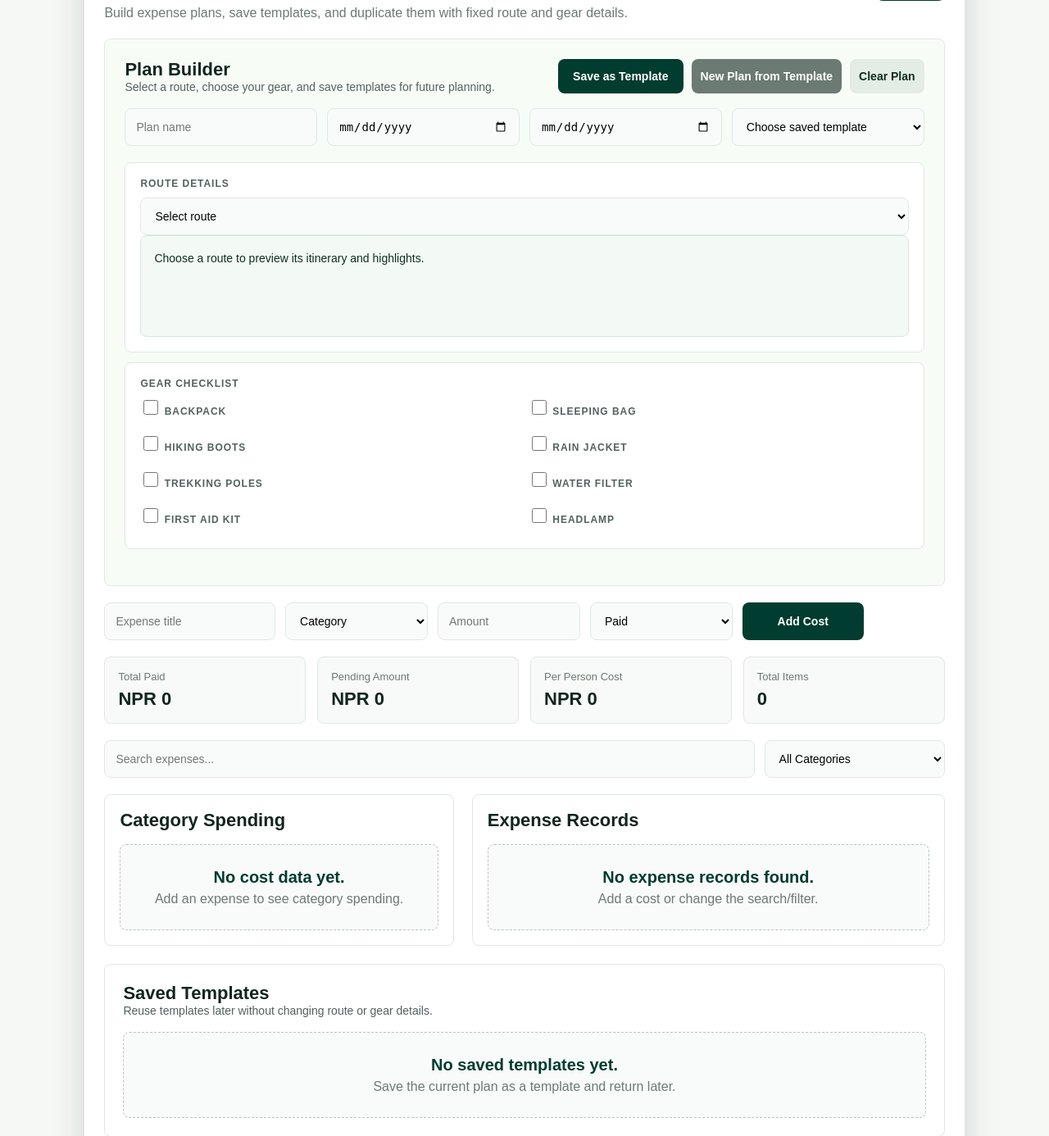
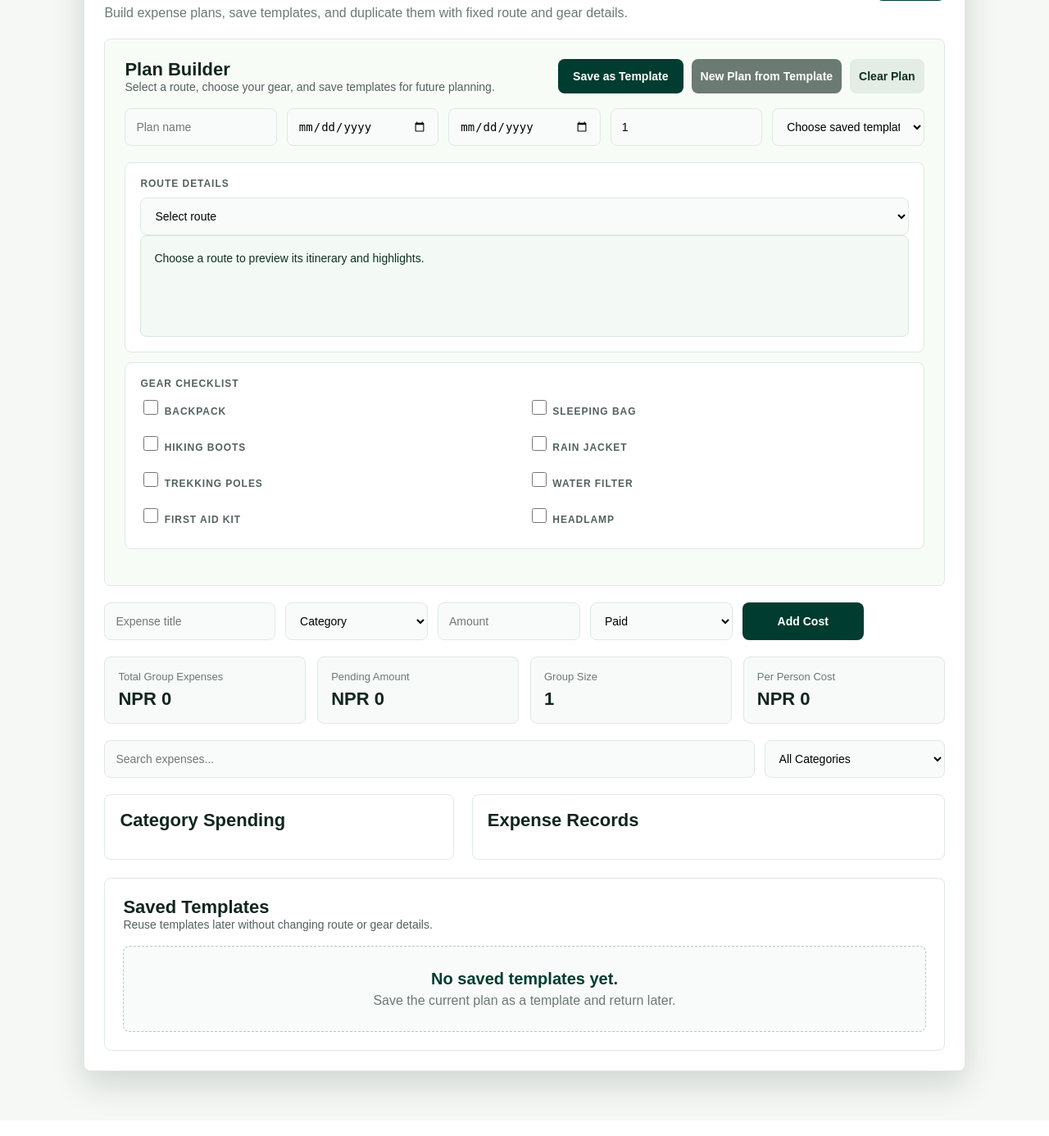
Before and after one commit to 1nzur/Ghumna-Jam, a Flask app: template app/templates/costbreakdown.html in a window 1280 px wide. Shown: the part 484-1870 px from the top of the page at 82% size. After the commit the page ends 1836 px from the top, so only its background shows below. Run offline with Flask 3, Linux system fonts and the light colour scheme; the template is opened without the code that fills it, so the values that code supplies are empty.

Commit message:
updated costbreak down with group size features

```diff
--- a/app/templates/costbreakdown.html
+++ b/app/templates/costbreakdown.html
@@ -318,7 +318,7 @@
 
     .plan-row {
       display: grid;
-      grid-template-columns: repeat(4, minmax(0, 1fr));
+      grid-template-columns: repeat(5, minmax(0, 1fr));
       gap: 12px;
       margin-bottom: 20px;
     }
@@ -567,6 +567,7 @@
         <input id="planName" placeholder="Plan name" />
         <input id="startDate" type="date" />
         <input id="endDate" type="date" />
+        <input id="groupSize" type="number" min="1" value="1" placeholder="Group size" />
         <select id="templateSelector">
           <option value="">Choose saved template</option>
         </select>
@@ -617,7 +618,7 @@
 
     <section class="summary-grid">
       <div class="summary-card">
-        <span>Total Paid</span>
+        <span>Total Group Expenses</span>
         <strong id="paidTotal">NPR 0</strong>
       </div>
 
@@ -627,13 +628,13 @@
       </div>
 
       <div class="summary-card">
-        <span>Per Person Cost</span>
-        <strong id="perPersonCost">NPR 0</strong>
+        <span>Group Size</span>
+        <strong id="groupSizeTotal">1</strong>
       </div>
 
       <div class="summary-card">
-        <span>Total Items</span>
-        <strong id="itemCount">0</strong>
+        <span>Per Person Cost</span>
+        <strong id="perPersonCost">NPR 0</strong>
       </div>
     </section>
 
@@ -701,6 +702,7 @@
     const planNameInput = document.getElementById("planName");
     const startDateInput = document.getElementById("startDate");
     const endDateInput = document.getElementById("endDate");
+    const groupSizeInput = document.getElementById("groupSize");
     const routeSelect = document.getElementById("routeSelect");
     const routeInfo = document.getElementById("routeInfo");
     const gearChecklist = document.getElementById("gearChecklist");
@@ -812,6 +814,7 @@
 
     searchInput.addEventListener("input", renderCosts);
     filterCategory.addEventListener("change", renderCosts);
+    groupSizeInput.addEventListener("change", renderCosts);
     saveTemplateBtn.addEventListener("click", saveTemplate);
     createFromTemplateBtn.addEventListener("click", createFromSelectedTemplate);
     clearPlanBtn.addEventListener("click", clearPlan);
@@ -855,10 +858,14 @@
           return sum + item.amount;
         }, 0);
 
+      const groupSize = Math.max(1, Number(document.getElementById("groupSize").value) || 1);
+      const perPerson = total / groupSize;
+
       document.getElementById("costTotal").textContent = money(total);
-      document.getElementById("paidTotal").textContent = money(paid);
+      document.getElementById("paidTotal").textContent = money(total);
       document.getElementById("pendingTotal").textContent = money(pending);
-      document.getElementById("perPersonCost").textContent = money(total / trekkerCount);
+      document.getElementById("groupSizeTotal").textContent = groupSize;
+      document.getElementById("perPersonCost").textContent = money(perPerson);
       document.getElementById("itemCount").textContent = costs.length;
     }
 
```
